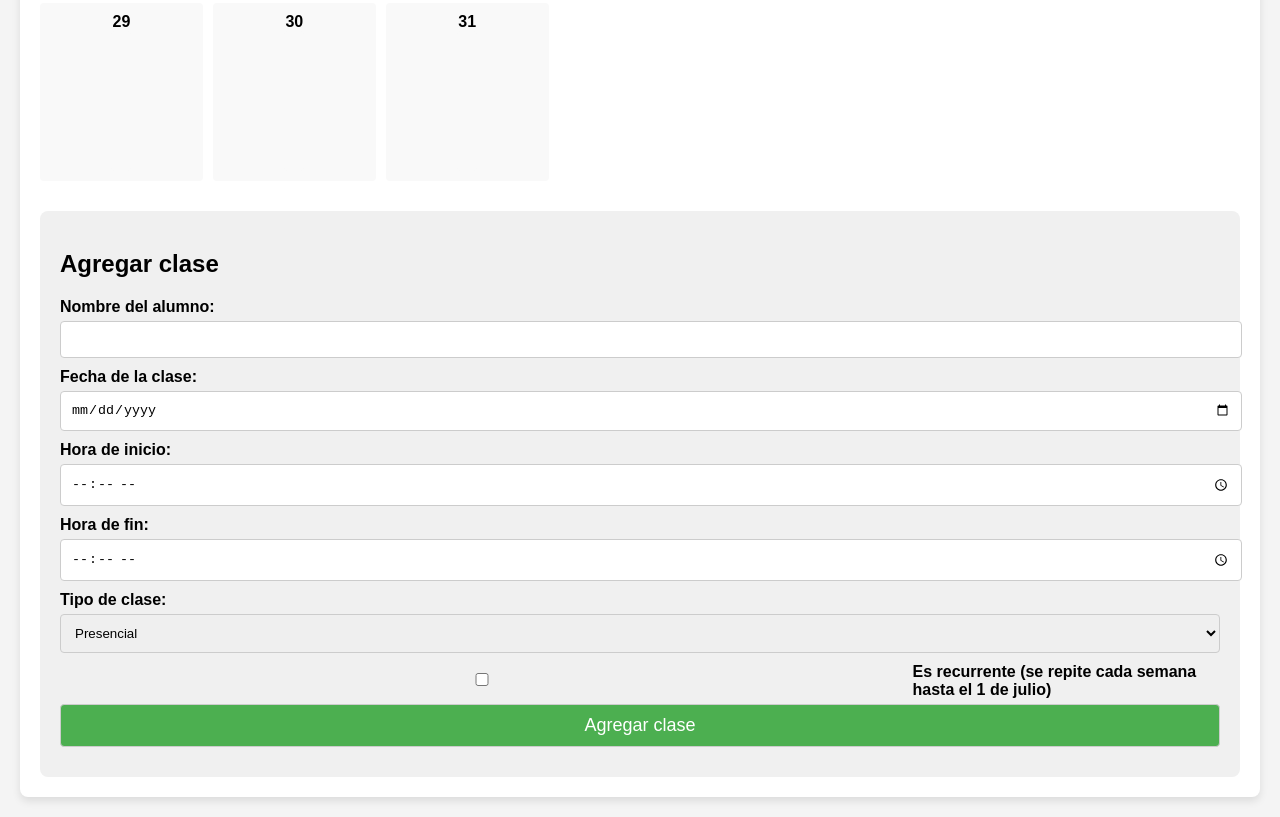
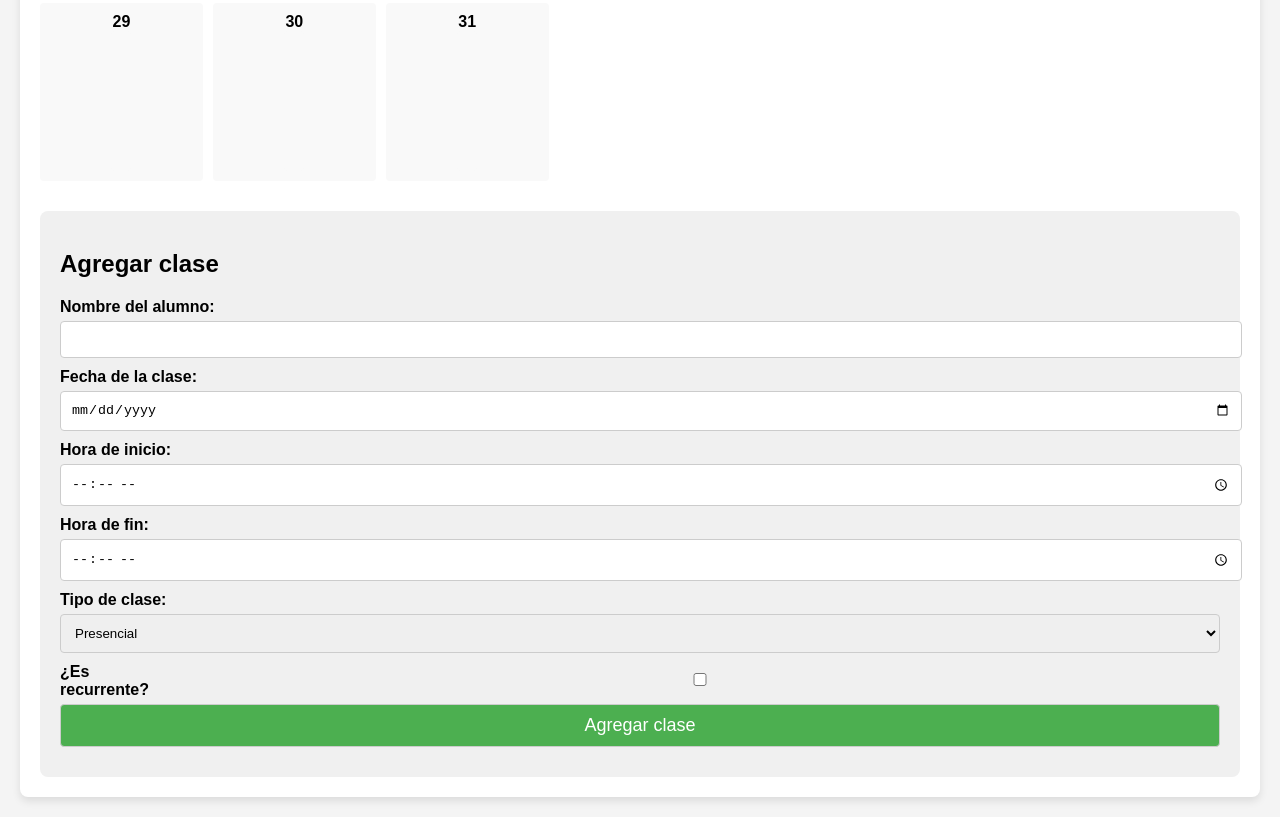
Before and after one commit to Alberto-Jove-Lafuente/CalendarioClases, a plain HTML site: page index.html in a window 1280 px wide. Shown: the part 879-1696 px from the top of the page. Drawn offline with Linux system fonts and the light colour scheme.

Commit message:
recurrencia arreglo 1

```diff
--- a/app.js
+++ b/app.js
@@ -140,10 +140,11 @@ document.getElementById('add-class-form').addEventListener('submit', (e) => {
 
     if (!studentName || !startTime || !endTime || !classDate) return;
 
+    let classes = JSON.parse(localStorage.getItem('classes')) || [];
+
     if (isRecurring) {
         addRecurringClasses(studentName, startTime, endTime, classDate, classType);
     } else {
-        let classes = JSON.parse(localStorage.getItem('classes')) || [];
         classes.push({
             date: classDate,
             name: studentName,
--- a/index.html
+++ b/index.html
@@ -40,8 +40,8 @@
                 </select>
 
                 <div class="checkbox-container">
+                    <label for="is-recurring">¿Es recurrente?</label>
                     <input type="checkbox" id="is-recurring">
-                    <label for="is-recurring">Es recurrente (se repite cada semana hasta el 1 de julio)</label>
                 </div>
 
                 <button type="submit">Agregar clase</button>
```
